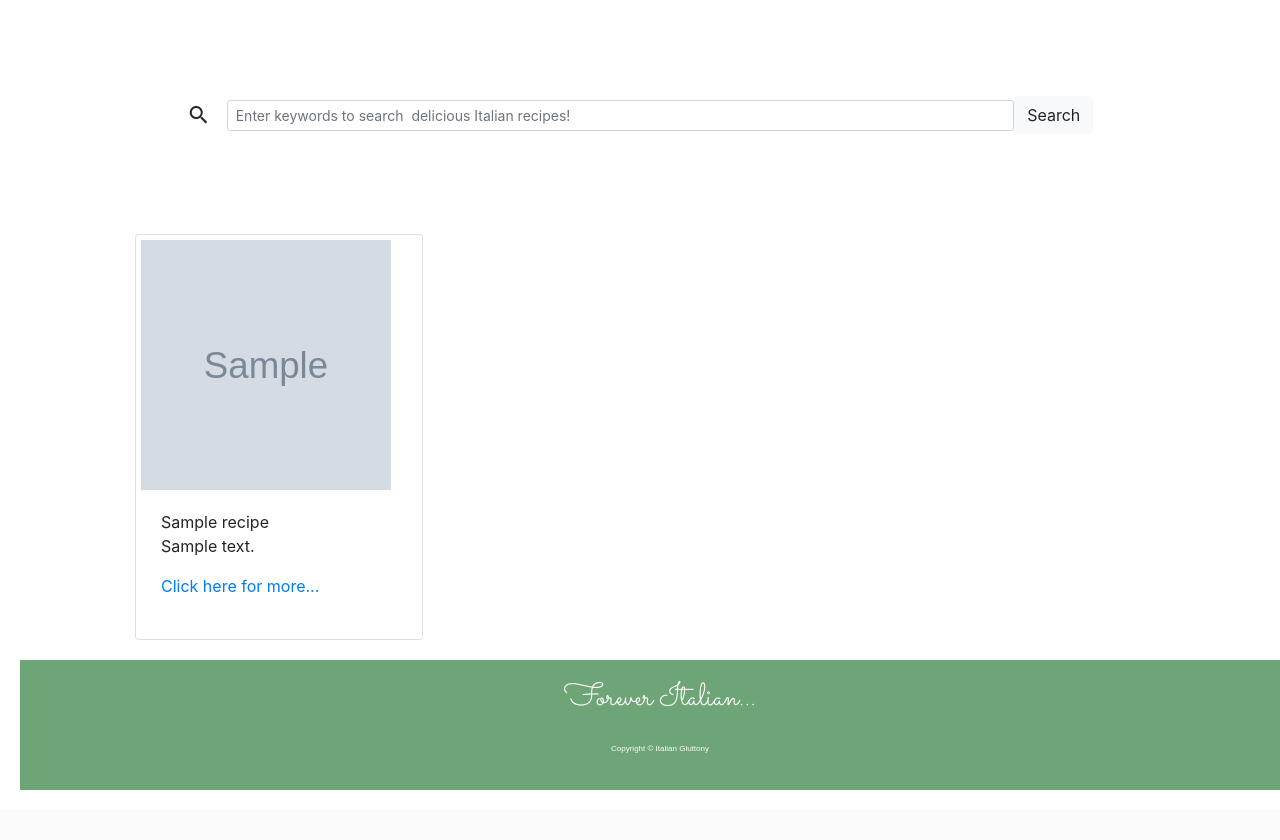
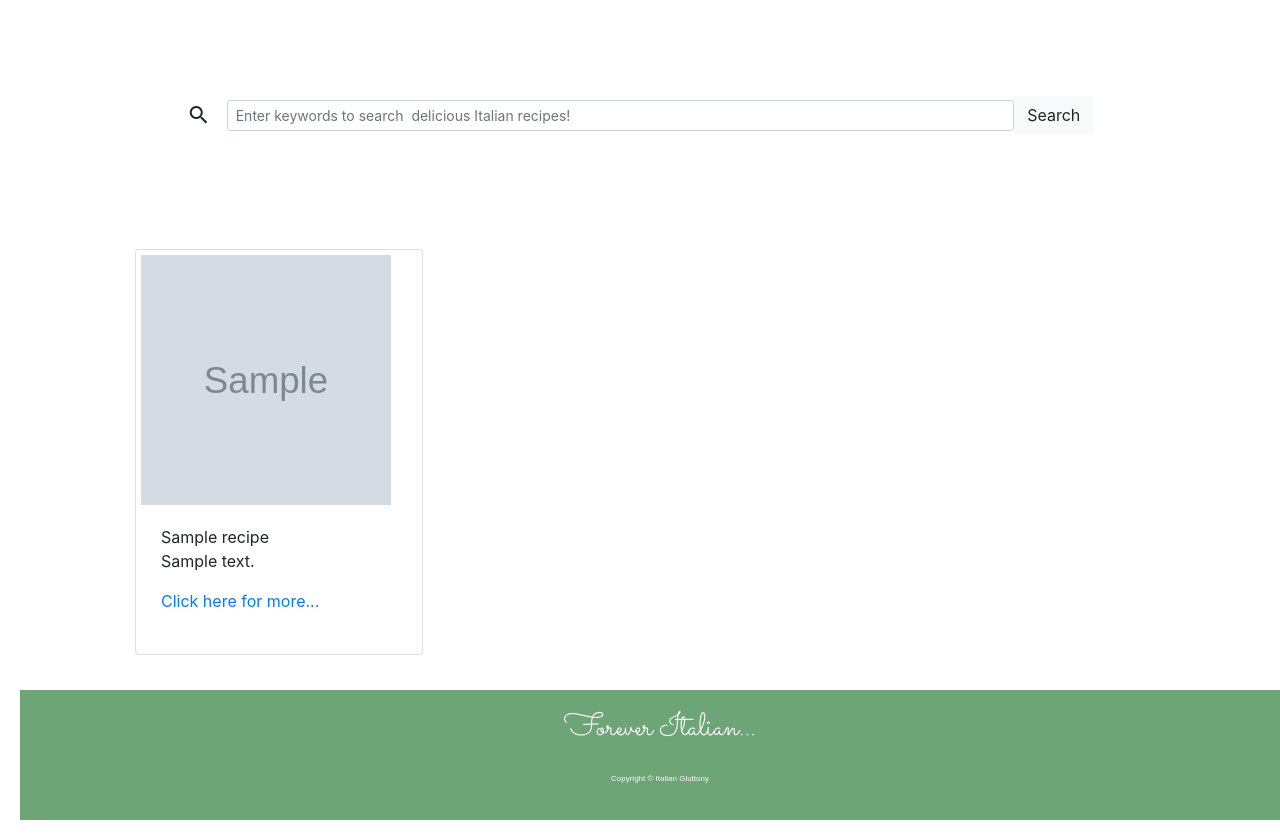
Before and after one commit to Vicky185/italianrecipe-app, a Flask app: page / in a window 1280 px wide. Shown: the part 599-1439 px from the top of the page. Before the commit the page ends 1389 px from the top, so only its background shows below. Run offline with Flask 2, Linux system fonts and the light colour scheme; grey boxes marked "Sample" are stand-in pictures; a database or web service that is not in the repository returns one stand-in record (values such as "Sample title"); some libraries are stand-ins or nearby versions; some web fonts are replaced.

Commit message:
amending the styling

```diff
--- a/static/css/style.css
+++ b/static/css/style.css
@@ -149,6 +149,15 @@ h5 {
 
 /* --------------------------------------------------------------- card styling */
 
+.card {
+    display: inline-table;
+}
+
+.card.img{
+    width: 300px;
+    height: 300px;
+}
+
 .card-spacing-styles {
     margin: 15px 20px;
     padding: 5px;
```
